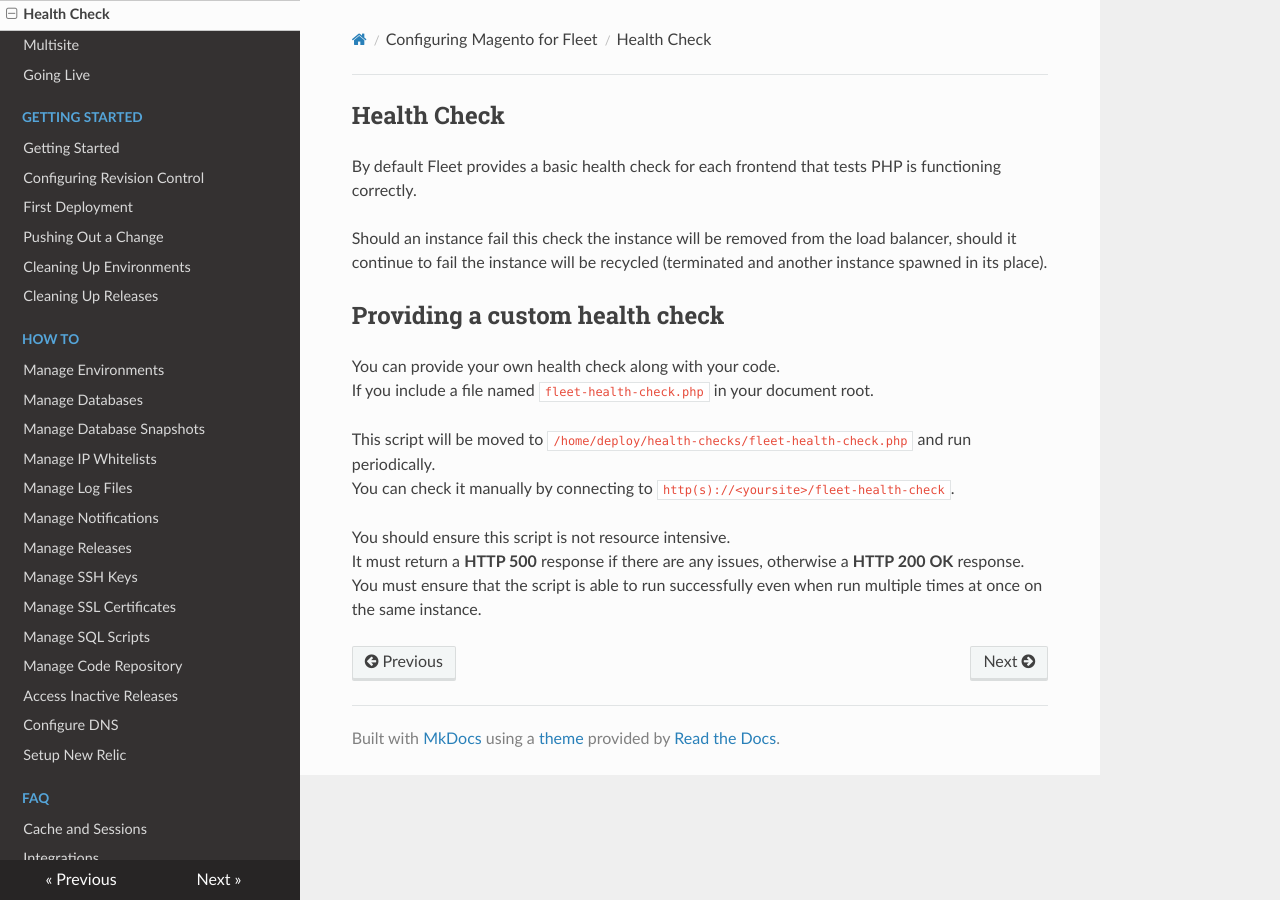
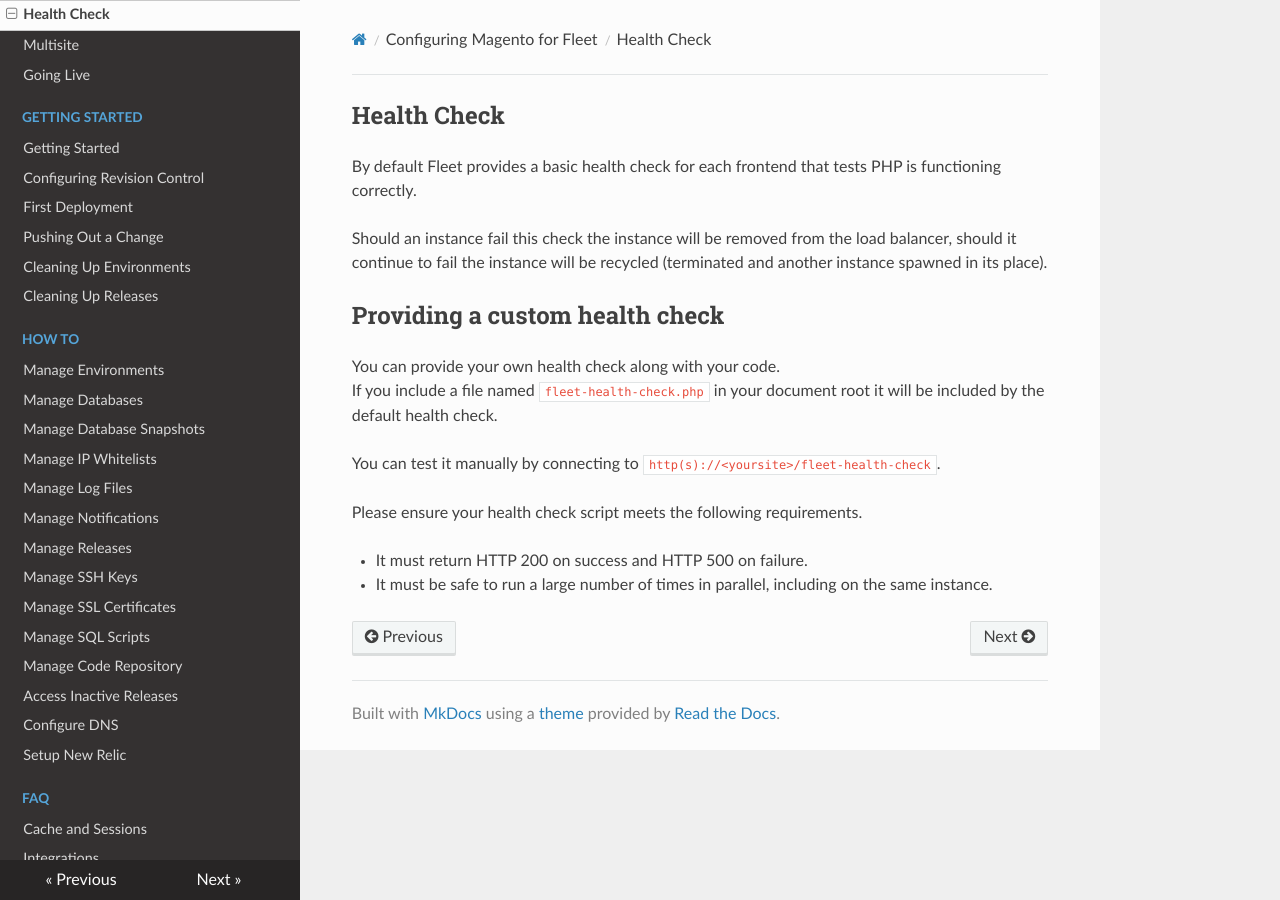
Before and after one commit to anchor/fleet-magento-docs, an MkDocs documentation site: the page built from docs/configuring-magento-for-fleet/health-check.md, in a window 1280 px wide. Built offline with MkDocs 1.6.1, drawn with Linux system fonts in a browser that asks for light colours; nearby versions of some CDN libraries; old or Windows-style settings are respelled for this version of MkDocs.

Commit message:
update docs for healthcheck, included rather than moved

```diff
--- a/docs/configuring-magento-for-fleet/health-check.md
+++ b/docs/configuring-magento-for-fleet/health-check.md
@@ -12,11 +12,12 @@ Providing a custom health check
 ----
 
 You can provide your own health check along with your code.
-If you include a file named `fleet-health-check.php` in your document root.
+If you include a file named `fleet-health-check.php` in your document root it
+will be included by the default health check.
 
-This script will be moved to `/home/deploy/health-checks/fleet-health-check.php` and run periodically.
-You can check it manually by connecting to `http(s)://<yoursite>/fleet-health-check`.
+You can test it manually by connecting to `http(s)://<yoursite>/fleet-health-check`.
 
-You should ensure this script is not resource intensive.
-It must return a **HTTP 500** response if there are any issues, otherwise a **HTTP 200 OK** response.
-You must ensure that the script is able to run successfully even when run multiple times at once on the same instance.
+Please ensure your health check script meets the following requirements.
+
+ * It must return HTTP 200 on success and HTTP 500 on failure.
+ * It must be safe to run a large number of times in parallel, including on the same instance.
```
